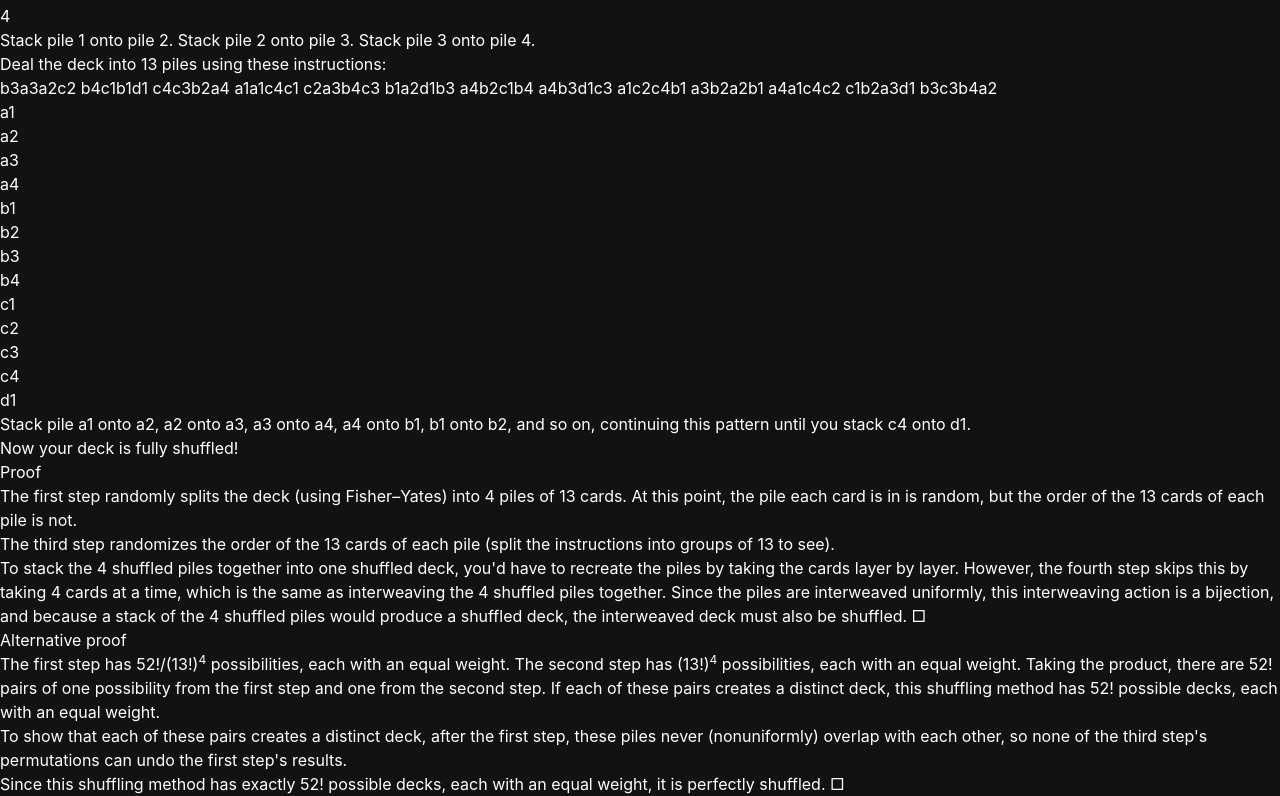
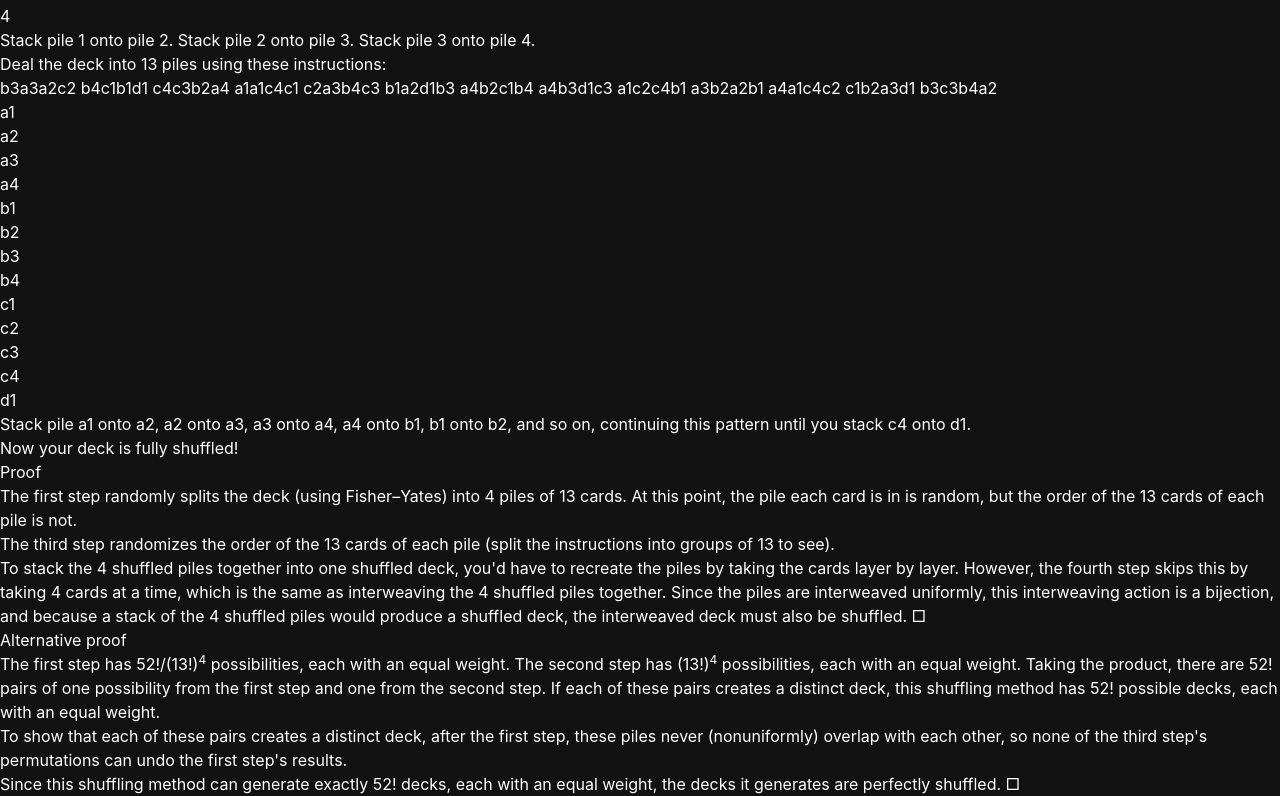
Before and after one commit to jwseph/perfect-shuffle, a React (Vite) app: page / in a window 1280 px wide. Shown: the part 308-1104 px from the top of the page. Built offline with nearby package versions, Linux system fonts and the light colour scheme.

Commit message:
Update App.jsx for grammar 2

```diff
--- a/src/App.jsx
+++ b/src/App.jsx
@@ -199,7 +199,7 @@ function App() {
             To show that each of these pairs creates a distinct deck, after the first step, these piles never (nonuniformly) overlap with each other, so none of the third step's permutations can undo the first step's results.
           </p>
           <p>
-            Since this shuffling method has exactly 52! possible decks, each with an equal weight, it is perfectly shuffled. □
+            Since this shuffling method can generate exactly 52! decks, each with an equal weight, the decks it generates are perfectly shuffled. □
           </p>
         </div>
       </div>
```
